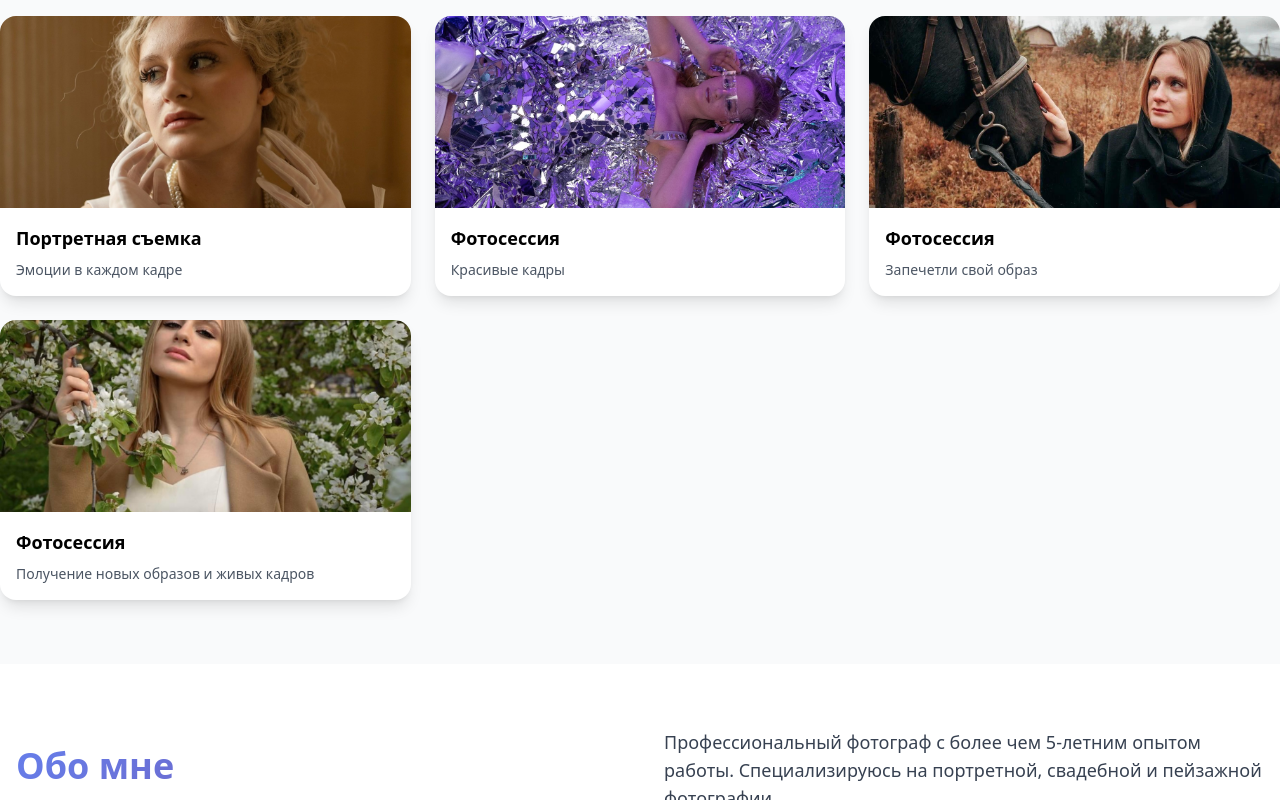
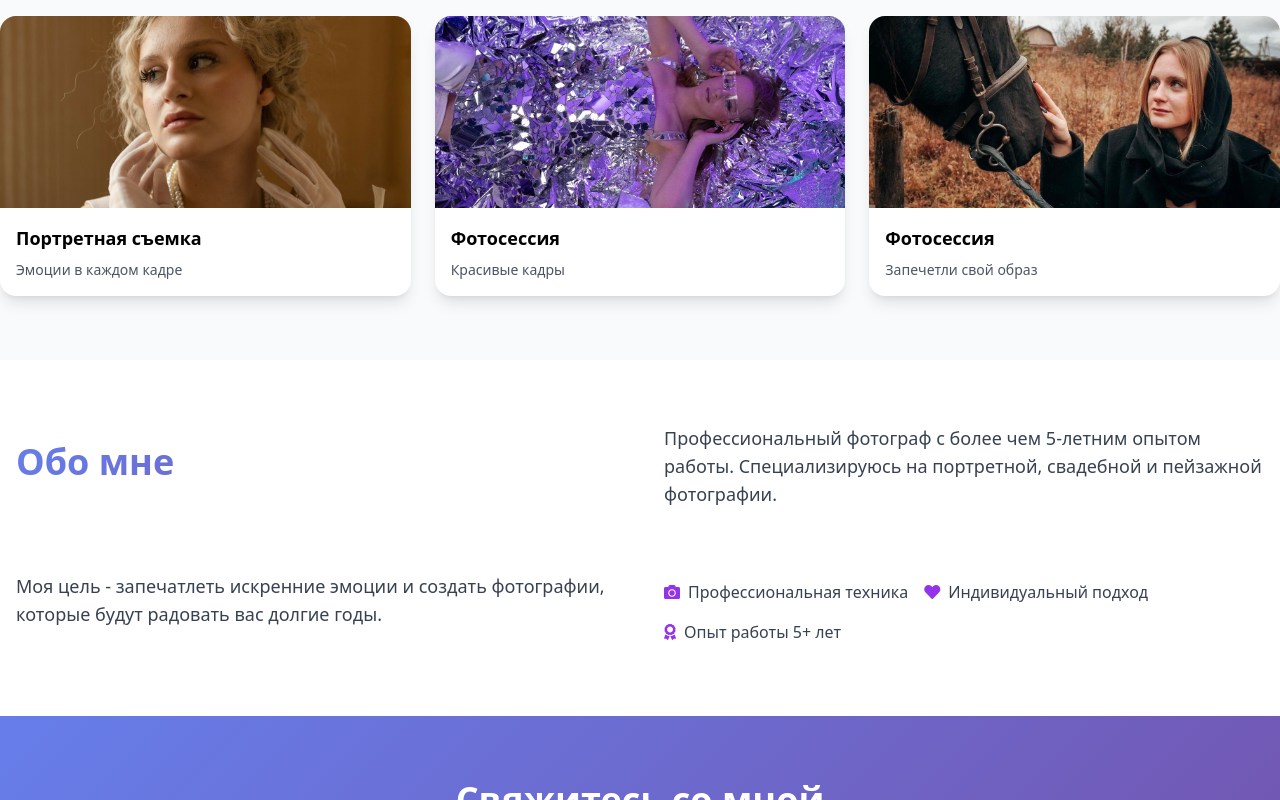
Before and after one commit to Allexsan/PhotoArt, a plain HTML site: page index.html in a window 1280 px wide. Shown: the part 500-1300 px from the top of the page. Drawn offline with nearby package versions, Linux system fonts and the light colour scheme.

Commit message:
Update index.html

```diff
--- a/index.html
+++ b/index.html
@@ -104,14 +104,6 @@
                             <h3 class="font-semibold text-lg mb-2">Фотосессия</h3>
                             <p class="text-gray-600 text-sm">Запечетли свой образ</p>
                         </div>
-                    </div>
-                    <div class="portfolio-item bg-white rounded-2xl shadow-lg overflow-hidden">
-                        <img src="/images/work6.PNG" alt="Фотосессия" class="w-full h-48 object-cover" loading="lazy">
-                        <div class="p-4">
-                            <h3 class="font-semibold text-lg mb-2">Фотосессия</h3>
-                            <p class="text-gray-600 text-sm">Получение новых образов и живых кадров</p>
-                        </div>
-                    </div>
                 </div>
             </div>
         </section>
```
